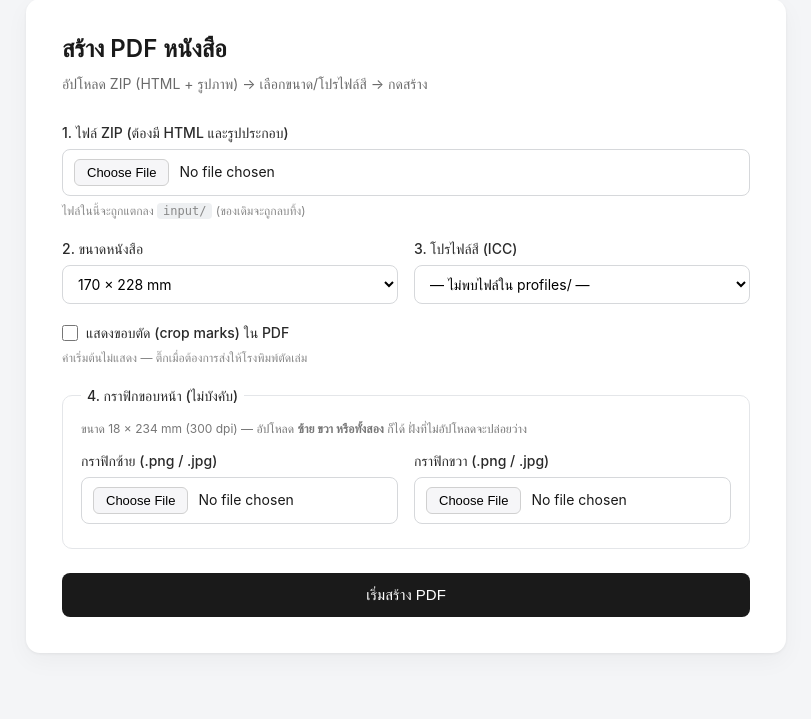
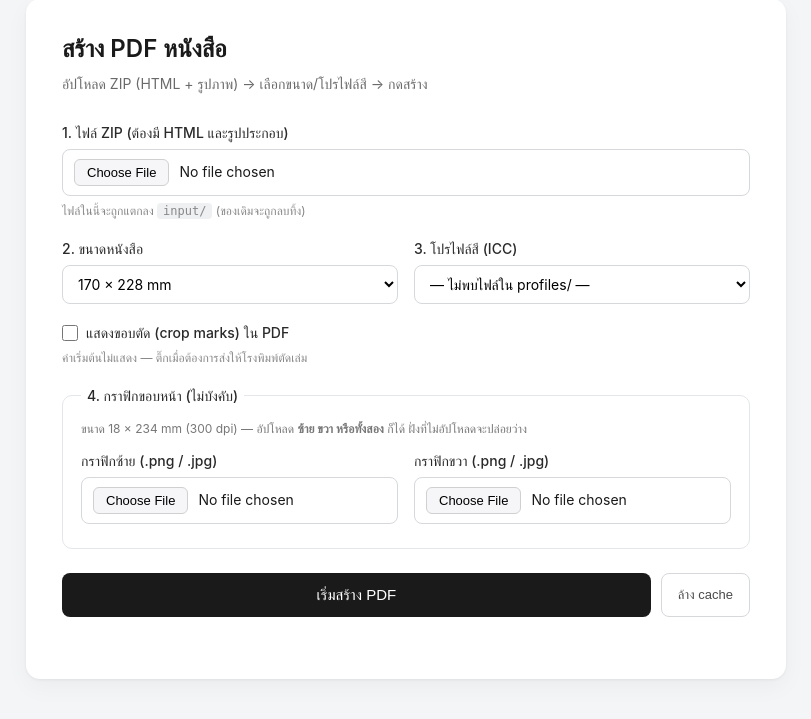
Before and after one commit to sabestmaeada/book-pdf, a Flask app: page / in a window 1280 px wide. Shown: the part 33-752 px from the top of the page, without its empty margins (234-1045 px from the left). Run offline with Flask 3, Linux system fonts and the light colour scheme.

Commit message:
RC 1.0.2 Add cache management feature with clear cache button and styles

```diff
--- a/ui/app.py
+++ b/ui/app.py
@@ -391,6 +391,7 @@ def build_pipeline(
         # 4) Step 2/3 — weasyprint
         q.put("\n[2/3] weasyprint")
         rgb_pdf = OUTPUT_DIR / "book_rgb_bw_nomarks.pdf"
+        (ROOT / ".weasy-cache").mkdir(parents=True, exist_ok=True)
         weasy_cmd: list[str] = ["weasyprint", "-s", f"css/{css_name}"]
         if left_graphic is not None:
             weasy_cmd += ["-s", "css/edge-graphic-left.css"]
@@ -504,5 +505,33 @@ def download(name: str):
     return send_file(safe, as_attachment=True)
 
 
+@app.route("/clear-cache", methods=["POST"])
+def clear_cache():
+    """ลบ .weasy-cache/ ทิ้ง — ใช้เมื่อสงสัยว่า cache เสียทำให้ build ผลแปลก"""
+    cache_dir = ROOT / ".weasy-cache"
+    if not cache_dir.exists():
+        return jsonify({"ok": True, "files": 0, "bytes": 0, "message": "ไม่มี cache อยู่แล้ว"})
+    files = 0
+    total_bytes = 0
+    for p in cache_dir.rglob("*"):
+        if p.is_file():
+            files += 1
+            try:
+                total_bytes += p.stat().st_size
+            except OSError:
+                pass
+    try:
+        shutil.rmtree(cache_dir)
+    except OSError as e:
+        return jsonify({"ok": False, "error": str(e)}), 500
+    mb = total_bytes / (1024 * 1024)
+    return jsonify({
+        "ok": True,
+        "files": files,
+        "bytes": total_bytes,
+        "message": f"ลบ cache แล้ว: {files} ไฟล์ ({mb:.1f} MB)",
+    })
+
+
 if __name__ == "__main__":
     app.run(host="127.0.0.1", port=5050, debug=False, threaded=True)
--- a/ui/static/style.css
+++ b/ui/static/style.css
@@ -96,7 +96,7 @@ code {
 }
 
 button[type="submit"] {
-  width: 100%;
+  flex: 1;
   padding: 13px 18px;
   background: #1a1a1a;
   color: #fff;
@@ -109,6 +109,35 @@ button[type="submit"] {
 }
 button[type="submit"]:hover { background: #000; }
 button[type="submit"]:disabled { background: #9a9a9a; cursor: wait; }
+
+.actions {
+  display: flex;
+  gap: 10px;
+  align-items: center;
+  flex-wrap: wrap;
+}
+
+.btn-ghost {
+  padding: 13px 16px;
+  background: #fff;
+  color: #4a4a4a;
+  border: 1px solid #d6d8db;
+  border-radius: 8px;
+  font-size: 13px;
+  cursor: pointer;
+  transition: background 0.15s, border-color 0.15s;
+}
+.btn-ghost:hover { background: #f4f5f7; border-color: #b8bbbe; }
+.btn-ghost:disabled { opacity: 0.55; cursor: wait; }
+
+.cache-msg {
+  font-size: 12px;
+  color: #6a6a6a;
+  flex-basis: 100%;
+  min-height: 16px;
+}
+.cache-msg.ok { color: #1f7a3a; }
+.cache-msg.error { color: #b03a2e; }
 
 #status {
   margin-top: 28px;
--- a/ui/templates/index.html
+++ b/ui/templates/index.html
@@ -72,7 +72,13 @@
       </div>
     </fieldset>
 
-    <button type="submit" id="submit-btn">เริ่มสร้าง PDF</button>
+    <div class="actions">
+      <button type="submit" id="submit-btn">เริ่มสร้าง PDF</button>
+      <button type="button" id="clear-cache-btn" class="btn-ghost" title="ลบ .weasy-cache/ — ใช้เมื่อสงสัยว่า cache เสียทำให้ build ผลแปลก">
+        ล้าง cache
+      </button>
+      <span id="cache-msg" class="cache-msg"></span>
+    </div>
   </form>
 
   <section id="status" class="hidden">
@@ -85,9 +91,35 @@
 <script>
 const form = document.getElementById('build-form');
 const submitBtn = document.getElementById('submit-btn');
+const clearCacheBtn = document.getElementById('clear-cache-btn');
+const cacheMsg = document.getElementById('cache-msg');
 const statusEl = document.getElementById('status');
 const logsEl = document.getElementById('logs');
 const resultEl = document.getElementById('result');
+
+clearCacheBtn.addEventListener('click', async () => {
+  if (!confirm('ลบ .weasy-cache/ ทั้งหมด?\n(build ครั้งถัดไปจะช้ากว่าปกติ เพราะต้อง re-encode รูป)')) return;
+  clearCacheBtn.disabled = true;
+  cacheMsg.textContent = 'กำลังลบ...';
+  cacheMsg.className = 'cache-msg';
+  try {
+    const res = await fetch('/clear-cache', { method: 'POST' });
+    const data = await res.json();
+    if (data.ok) {
+      cacheMsg.textContent = '✓ ' + data.message;
+      cacheMsg.classList.add('ok');
+    } else {
+      cacheMsg.textContent = '✗ ' + (data.error || 'ล้มเหลว');
+      cacheMsg.classList.add('error');
+    }
+  } catch (err) {
+    cacheMsg.textContent = '✗ ' + err.message;
+    cacheMsg.classList.add('error');
+  } finally {
+    clearCacheBtn.disabled = false;
+    setTimeout(() => { cacheMsg.textContent = ''; cacheMsg.className = 'cache-msg'; }, 6000);
+  }
+});
 
 function showResult(html, isError) {
   resultEl.classList.remove('hidden');
```
